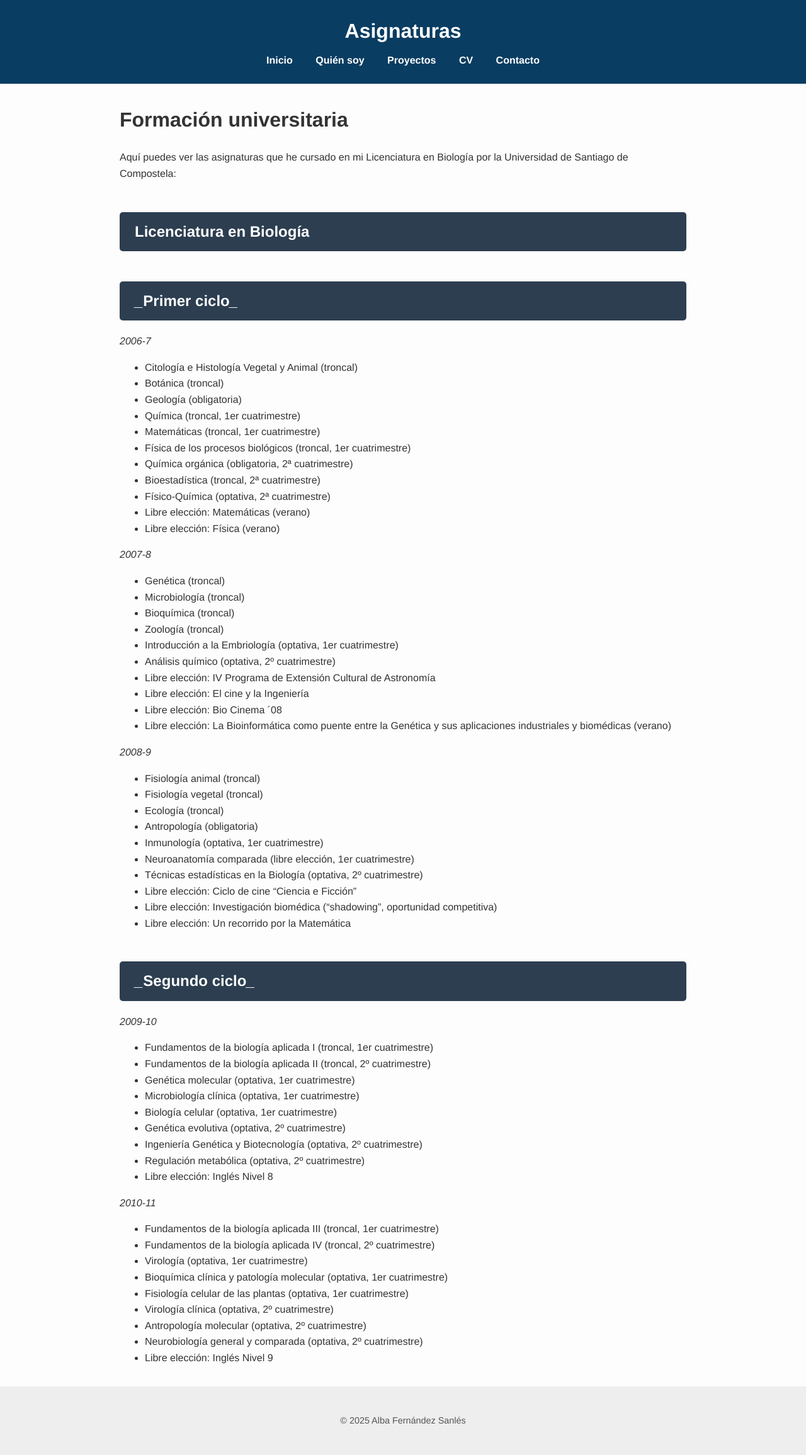
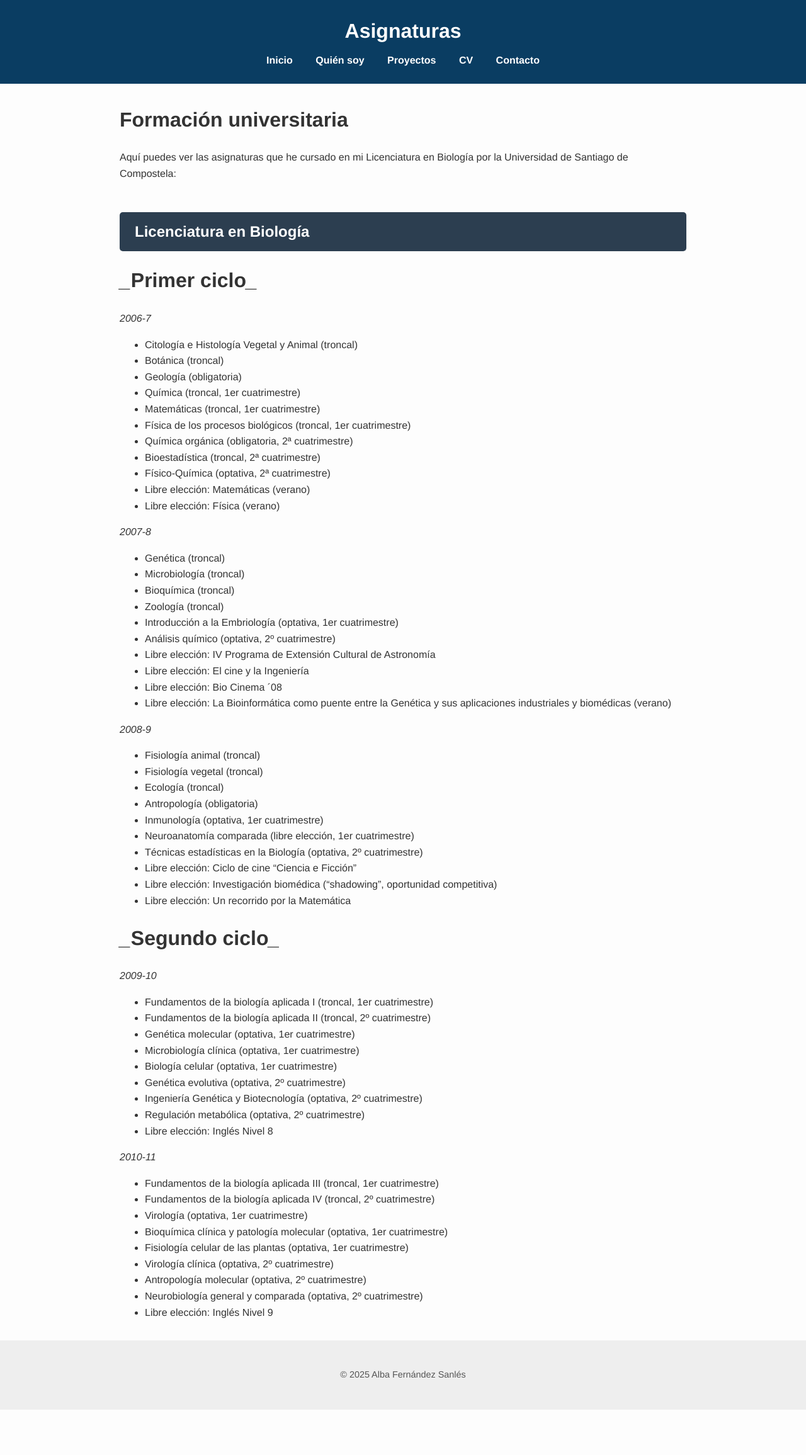
Before and after one commit to albafsanles/albafsanles.github.io, a Jekyll site: the page built from assets/subjects.md, in a window 1280 px wide. Shown: the whole page at 63% size. Built offline with Jekyll 4.4.1, drawn with Linux system fonts in a browser that asks for light colours; after the commit the page ends 2239 px from its top, so only the background shows below that.

```diff
--- a/assets/subjects.md
+++ b/assets/subjects.md
@@ -10,7 +10,7 @@ Aquí puedes ver las asignaturas que he cursado en mi Licenciatura en Biología
 
 ## **Licenciatura en Biología**
 
-## *_*Primer ciclo*_*
+# *_*Primer ciclo*_*
 
 _2006-7_
 
@@ -54,7 +54,7 @@ _2008-9_
 - Libre elección: Investigación biomédica ("shadowing", oportunidad competitiva)
 - Libre elección: Un recorrido por la Matemática
 
-## *_*Segundo ciclo*_*
+# *_*Segundo ciclo*_*
 
 _2009-10_
 
```
